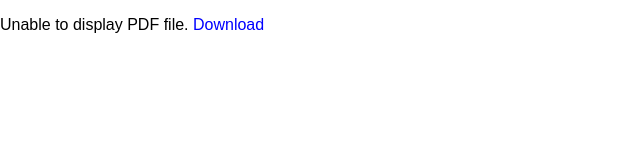
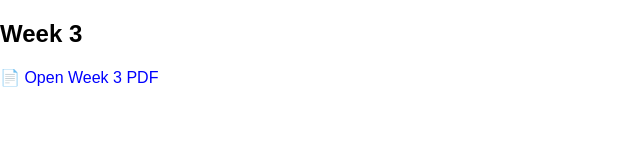
Before and after one commit to ebrahim226/ebrahim226.github.io, a plain HTML site: page week3.html in a window 1280 px wide. Shown: the whole page, without its empty margins (0-640 px from the left). Drawn offline with Linux system fonts and the light colour scheme; files that its build step writes are made by us from their sources.

Commit message:
Update week3.html

```diff
--- a/week3.html
+++ b/week3.html
@@ -1,12 +1,19 @@
 <!DOCTYPE html>
 <html>
-  <head>
-    <title>IT Fundamentals</title>
-    <link rel="stylesheet" href="./css/mypdfstyle.css">
-  </head>
-  <body>
-    <object data="./pdf/week3.pdf" type="application/pdf">
-      <p>Unable to display PDF file. <a href="./pdf/week3.pdf">Download</a></p>
-    </object>
-  </body>
+<head>
+  <title>Week 3</title>
+  <link rel="stylesheet" href="mypdfstyle.css">
+</head>
+
+<body>
+
+<h2>Week 3</h2>
+
+<p>
+  <a href="week3.pdf" target="_blank">
+    📄 Open Week 3 PDF
+  </a>
+</p>
+
+</body>
 </html>
```
